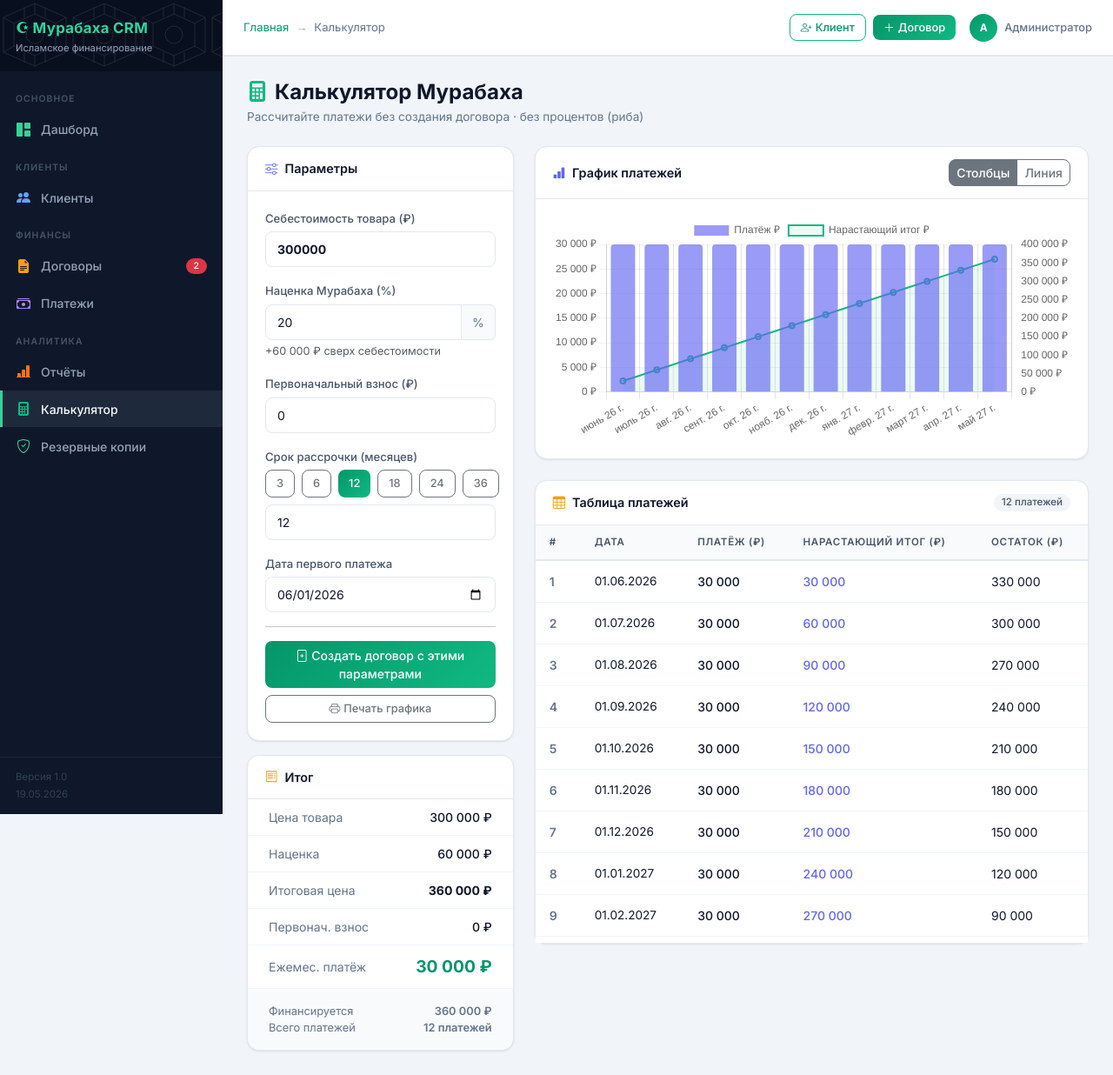
After one commit to nst05/tether-usdt-trc20, a Flask app: page /calculator in a window 1280 px wide. The commit adds this page. Shown: the whole page at 87% size. Run offline with Flask 3, Linux system fonts and the light colour scheme; data comes from the database, SQL or seed files in the repository; some libraries are stand-ins or nearby versions.

Commit message:
Add calculator, payment chart; fix backup and document paths
- New /calculator page: standalone Murabaha calculator with live JS
  computation, full payment schedule table, Chart.js bar+line chart,
  print schedule button, and "create contract" shortcut
- Calculator added to sidebar navigation
- contract/detail: add payment chart (bar per installment, colour-coded
  by status: paid=green, overdue=red, partial=amber, pending=blue)
- backup.py: backup dir now respects CRM_DB_DIR env var — files saved
  next to the DB instead of inside the frozen .exe bundle
- app.py: store db_dir in app.config['DB_DIR']; backup download/delete
  routes use config instead of __file__ — works correctly in exe mode
- Document upload/download already used _get_upload_dir() correctly

https://claude.ai/code/session_01ABVRvfdPK62tpZMGD535Mr

```diff
--- a/crm_islamic/app.py
+++ b/crm_islamic/app.py
@@ -54,6 +54,7 @@ def create_app(config=None):
     app.config['SQLALCHEMY_TRACK_MODIFICATIONS'] = False
     app.config['WTF_CSRF_ENABLED'] = True
 
+    app.config['DB_DIR'] = db_dir
     upload_dir = os.path.join(db_dir, 'uploads')
     os.makedirs(upload_dir, exist_ok=True)
     app.config['UPLOAD_FOLDER'] = upload_dir
@@ -570,8 +571,19 @@ def create_app(config=None):
                 Document.entity_type == 'contract', Document.entity_id == contract_id
             ).order_by(desc(Document.uploaded_at))
         ).scalars().all()
+        schedule_json = [
+            {
+                'installment_num': s.installment_num,
+                'due_date': s.due_date.isoformat() if s.due_date else None,
+                'amount': float(s.amount),
+                'paid_amount': float(s.paid_amount or 0),
+                'status': s.status,
+            }
+            for s in schedule
+        ]
         return render_template('contracts/detail.html',
                                contract=contract, schedule=schedule,
+                               schedule_json=schedule_json,
                                payments=payments, guarantors=guarantors,
                                documents=documents, today=date.today())
 
@@ -908,7 +920,8 @@ def create_app(config=None):
     @app.route('/backups/<int:backup_id>/download')
     def backup_download(backup_id):
         b = db.session.get(Backup, backup_id) or abort(404)
-        filepath = os.path.join(os.path.dirname(__file__), 'backups', b.filename)
+        backup_dir = os.path.join(app.config['DB_DIR'], 'backups')
+        filepath = os.path.join(backup_dir, b.filename)
         if not os.path.exists(filepath):
             abort(404)
         return send_file(filepath, as_attachment=True, download_name=b.filename)
@@ -994,13 +1007,22 @@ def create_app(config=None):
     @app.route('/backups/<int:backup_id>/delete', methods=['POST'])
     def backup_delete(backup_id):
         b = db.session.get(Backup, backup_id) or abort(404)
-        filepath = os.path.join(os.path.dirname(__file__), 'backups', b.filename)
+        backup_dir = os.path.join(app.config['DB_DIR'], 'backups')
+        filepath = os.path.join(backup_dir, b.filename)
         if os.path.exists(filepath):
             os.remove(filepath)
         db.session.delete(b)
         db.session.commit()
         flash('Резервная копия удалена', 'warning')
         return redirect(url_for('backups_list'))
+
+    # ══════════════════════════════════════════════════════════════════════════
+    # CALCULATOR
+    # ══════════════════════════════════════════════════════════════════════════
+
+    @app.route('/calculator')
+    def calculator():
+        return render_template('calculator.html')
 
     # ══════════════════════════════════════════════════════════════════════════
     # SEED DATA
--- a/crm_islamic/templates/base.html
+++ b/crm_islamic/templates/base.html
@@ -746,6 +746,11 @@
       <i class="bi bi-bar-chart-line-fill nav-icon" style="color:#f97316;"></i>
       <span class="nav-label">Отчёты</span>
     </a>
+    <a href="{{ url_for('calculator') }}"
+       class="sidebar-link {% if request.endpoint == 'calculator' %}active{% endif %}">
+      <i class="bi bi-calculator-fill nav-icon" style="color:#10b981;"></i>
+      <span class="nav-label">Калькулятор</span>
+    </a>
     <a href="{{ url_for('backups_list') }}"
        class="sidebar-link {% if 'backup' in (request.endpoint or '') %}active{% endif %}">
       <i class="bi bi-shield-check nav-icon" style="color:#34d399;"></i>
--- /dev/null
+++ b/crm_islamic/templates/calculator.html
@@ -0,0 +1,372 @@
+{% extends 'base.html' %}
+{% block title %}Калькулятор Мурабаха — CRM{% endblock %}
+{% block breadcrumb %}<li class="breadcrumb-item active">Калькулятор</li>{% endblock %}
+
+{% block content %}
+<div class="page-header">
+  <h4><i class="bi bi-calculator-fill me-2" style="color:#10b981;"></i>Калькулятор Мурабаха</h4>
+  <p class="subtitle">Рассчитайте платежи без создания договора · без процентов (риба)</p>
+</div>
+
+<div class="row g-4">
+
+  <!-- ─── Inputs ─── -->
+  <div class="col-lg-4">
+    <div class="card">
+      <div class="card-header"><i class="bi bi-sliders me-2" style="color:#6366f1;"></i>Параметры</div>
+      <div class="card-body">
+
+        <div class="mb-3">
+          <label class="form-label">Себестоимость товара (₽)</label>
+          <input type="number" id="costPrice" class="form-control form-control-lg fw-bold"
+                 value="300000" min="0" step="1000" oninput="calc()">
+        </div>
+
+        <div class="mb-3">
+          <label class="form-label">Наценка Мурабаха (%)</label>
+          <div class="input-group">
+            <input type="number" id="markupPct" class="form-control" value="20" min="0" max="200" step="0.5" oninput="calc()">
+            <span class="input-group-text">%</span>
+          </div>
+          <div class="form-text" id="markupRubHint"></div>
+        </div>
+
+        <div class="mb-3">
+          <label class="form-label">Первоначальный взнос (₽)</label>
+          <input type="number" id="downPayment" class="form-control" value="0" min="0" step="1000" oninput="calc()">
+          <div class="form-text" id="downPctHint"></div>
+        </div>
+
+        <div class="mb-3">
+          <label class="form-label">Срок рассрочки (месяцев)</label>
+          <div class="d-flex gap-2 mb-2">
+            {% for m in [3,6,12,18,24,36] %}
+            <button type="button" class="btn btn-sm btn-outline-secondary month-btn" data-m="{{ m }}"
+                    onclick="setMonths({{ m }})">{{ m }}</button>
+            {% endfor %}
+          </div>
+          <input type="number" id="months" class="form-control" value="12" min="1" max="120" oninput="calc();highlightMonthBtn()">
+        </div>
+
+        <div class="mb-3">
+          <label class="form-label">Дата первого платежа</label>
+          <input type="date" id="firstDate" class="form-control" oninput="calc()">
+        </div>
+
+        <hr>
+        <div class="d-grid gap-2">
+          <button class="btn btn-success" onclick="createContract()">
+            <i class="bi bi-file-plus me-1"></i>Создать договор с этими параметрами
+          </button>
+          <button class="btn btn-outline-secondary btn-sm" onclick="printSchedule()">
+            <i class="bi bi-printer me-1"></i>Печать графика
+          </button>
+        </div>
+
+      </div>
+    </div>
+
+    <!-- Result summary -->
+    <div class="card mt-3" id="summaryCard">
+      <div class="card-header"><i class="bi bi-receipt me-2" style="color:#f59e0b;"></i>Итог</div>
+      <div class="card-body p-0">
+        <div class="info-row px-4"><span class="label">Цена товара</span><span class="value" id="rCost">—</span></div>
+        <div class="info-row px-4"><span class="label">Наценка</span><span class="value" id="rMarkup">—</span></div>
+        <div class="info-row px-4"><span class="label">Итоговая цена</span><span class="value fw-bold" id="rTotal">—</span></div>
+        <div class="info-row px-4"><span class="label">Первонач. взнос</span><span class="value" id="rDown">—</span></div>
+        <div class="info-row px-4 mb-0">
+          <span class="label">Ежемес. платёж</span>
+          <span class="value" id="rMonthly"
+                style="font-size:1.2rem;font-weight:800;color:var(--primary-dark);">—</span>
+        </div>
+        <div class="px-4 py-3" style="background:#f8fafc;border-radius:0 0 var(--radius) var(--radius);">
+          <div class="d-flex justify-content-between" style="font-size:.8rem;color:var(--text-muted);">
+            <span>Финансируется</span><span id="rFinanced" style="font-weight:600;"></span>
+          </div>
+          <div class="d-flex justify-content-between" style="font-size:.8rem;color:var(--text-muted);">
+            <span>Всего платежей</span><span id="rCount" style="font-weight:600;"></span>
+          </div>
+        </div>
+      </div>
+    </div>
+  </div>
+
+  <!-- ─── Chart + Schedule ─── -->
+  <div class="col-lg-8">
+
+    <!-- Chart -->
+    <div class="card mb-4">
+      <div class="card-header d-flex justify-content-between align-items-center">
+        <span><i class="bi bi-bar-chart-fill me-2" style="color:#6366f1;"></i>График платежей</span>
+        <div class="btn-group btn-group-sm" role="group">
+          <button type="button" class="btn btn-outline-secondary active" id="btnBar" onclick="switchChart('bar')">Столбцы</button>
+          <button type="button" class="btn btn-outline-secondary" id="btnLine" onclick="switchChart('line')">Линия</button>
+        </div>
+      </div>
+      <div class="card-body">
+        <canvas id="scheduleChart" height="130"></canvas>
+      </div>
+    </div>
+
+    <!-- Schedule table -->
+    <div class="card" id="scheduleCard">
+      <div class="card-header d-flex justify-content-between align-items-center">
+        <span><i class="bi bi-table me-2" style="color:#f59e0b;"></i>Таблица платежей</span>
+        <span class="badge badge-closed" id="rowCount"></span>
+      </div>
+      <div class="table-responsive" style="max-height:480px;overflow-y:auto;">
+        <table class="table mb-0" id="scheduleTable">
+          <thead style="position:sticky;top:0;z-index:1;background:var(--card-bg);">
+            <tr>
+              <th>#</th>
+              <th>Дата</th>
+              <th>Платёж (₽)</th>
+              <th>Нарастающий итог (₽)</th>
+              <th>Остаток (₽)</th>
+            </tr>
+          </thead>
+          <tbody id="scheduleBody">
+            <tr><td colspan="5" class="text-center py-4" style="color:var(--text-muted);">Заполните параметры выше</td></tr>
+          </tbody>
+        </table>
+      </div>
+    </div>
+
+  </div>
+</div>
+{% endblock %}
+
+{% block scripts %}
+<script src="https://cdn.jsdelivr.net/npm/chart.js@4.4.0/dist/chart.umd.min.js"></script>
+<script>
+// ── Helpers ──────────────────────────────────────────────────────────────────
+const fmt = v => new Intl.NumberFormat('ru-RU', {maximumFractionDigits:0}).format(v);
+const $ = id => document.getElementById(id);
+
+let chart = null;
+let chartType = 'bar';
+let lastSchedule = [];
+
+// Set default first-payment date = 1st of next month
+(function() {
+  const d = new Date();
+  d.setMonth(d.getMonth() + 1);
+  d.setDate(1);
+  $('firstDate').value = d.toISOString().slice(0,10);
+  highlightMonthBtn();
+  calc();
+})();
+
+function setMonths(m) {
+  $('months').value = m;
+  highlightMonthBtn();
+  calc();
+}
+
+function highlightMonthBtn() {
+  const v = parseInt($('months').value);
+  document.querySelectorAll('.month-btn').forEach(b => {
+    b.classList.toggle('btn-primary', parseInt(b.dataset.m) === v);
+    b.classList.toggle('btn-outline-secondary', parseInt(b.dataset.m) !== v);
+  });
+}
+
+// ── Main calculation ──────────────────────────────────────────────────────────
+function calc() {
+  const cost    = parseFloat($('costPrice').value)   || 0;
+  const pct     = parseFloat($('markupPct').value)   || 0;
+  const down    = parseFloat($('downPayment').value) || 0;
+  const months  = parseInt($('months').value)        || 1;
+  const dateStr = $('firstDate').value;
+
+  const markupAmt  = cost * pct / 100;
+  const totalPrice = cost + markupAmt;
+  const financed   = Math.max(0, totalPrice - down);
+  const monthly    = months > 0 ? financed / months : 0;
+
+  // Hints
+  $('markupRubHint').textContent = markupAmt > 0
+    ? `+${fmt(markupAmt)} ₽ сверх себестоимости` : '';
+  $('downPctHint').textContent = (down > 0 && totalPrice > 0)
+    ? `${(down/totalPrice*100).toFixed(1)}% от цены` : '';
+
+  // Summary
+  $('rCost').textContent    = fmt(cost)      + ' ₽';
+  $('rMarkup').textContent  = fmt(markupAmt) + ' ₽';
+  $('rTotal').textContent   = fmt(totalPrice)+ ' ₽';
+  $('rDown').textContent    = fmt(down)      + ' ₽';
+  $('rMonthly').textContent = fmt(monthly)   + ' ₽';
+  $('rFinanced').textContent= fmt(financed)  + ' ₽';
+  $('rCount').textContent   = months + ' платежей';
+
+  // Build schedule
+  const schedule = [];
+  let cumulative = 0;
+  let remaining  = financed;
+  let baseDate   = dateStr ? new Date(dateStr) : new Date();
+
+  for (let i = 1; i <= months; i++) {
+    const payment = i < months ? monthly : remaining; // last payment handles rounding
+    cumulative += payment;
+    remaining  -= payment;
+
+    const d = new Date(baseDate);
+    d.setMonth(baseDate.getMonth() + (i - 1));
+
+    schedule.push({
+      num: i,
+      date: d,
+      payment,
+      cumulative,
+      remaining: Math.max(0, remaining),
+    });
+  }
+
+  lastSchedule = schedule;
+  renderTable(schedule);
+  renderChart(schedule);
+  $('rowCount').textContent = months + ' платежей';
+}
+
+// ── Table ────────────────────────────────────────────────────────────────────
+function renderTable(schedule) {
+  const tbody = $('scheduleBody');
+  if (!schedule.length) {
+    tbody.innerHTML = '<tr><td colspan="5" class="text-center py-4" style="color:var(--text-muted);">Нет данных</td></tr>';
+    return;
+  }
+  tbody.innerHTML = schedule.map((s, i) => {
+    const dateStr = s.date.toLocaleDateString('ru-RU', {day:'2-digit',month:'2-digit',year:'numeric'});
+    const isLast  = i === schedule.length - 1;
+    return `<tr${isLast ? ' style="font-weight:700;background:#f0fdf4;"' : ''}>
+      <td style="color:var(--text-muted);font-weight:600;">${s.num}</td>
+      <td style="font-size:.85rem;">${dateStr}</td>
+      <td style="font-weight:500;">${fmt(s.payment)}</td>
+      <td style="color:#6366f1;font-weight:500;">${fmt(s.cumulative)}</td>
+      <td style="color:${s.remaining < 1 ? '#059669' : 'var(--text)'};">${fmt(Math.max(0,s.remaining))}</td>
+    </tr>`;
+  }).join('');
+}
+
+// ── Chart ────────────────────────────────────────────────────────────────────
+function renderChart(schedule) {
+  const labels  = schedule.map(s => s.date.toLocaleDateString('ru-RU',{month:'short',year:'2-digit'}));
+  const values  = schedule.map(s => Math.round(s.payment));
+  const cumData = schedule.map(s => Math.round(s.cumulative));
+
+  const ctx = $('scheduleChart').getContext('2d');
+  if (chart) chart.destroy();
+
+  chart = new Chart(ctx, {
+    type: chartType === 'bar' ? 'bar' : 'line',
+    data: {
+      labels,
+      datasets: [
+        {
+          label: 'Платёж ₽',
+          data: values,
+          backgroundColor: 'rgba(99,102,241,0.65)',
+          borderColor: '#6366f1',
+          borderRadius: 4,
+          borderWidth: chartType === 'line' ? 2 : 0,
+          fill: chartType === 'line',
+          tension: 0.3,
+          yAxisID: 'y',
+        },
+        {
+          label: 'Нарастающий итог ₽',
+          data: cumData,
+          type: 'line',
+          borderColor: '#10b981',
+          backgroundColor: 'rgba(16,185,129,0.08)',
+          borderWidth: 2,
+          pointRadius: schedule.length <= 24 ? 3 : 0,
+          fill: true,
+          tension: 0.3,
+          yAxisID: 'y1',
+        }
+      ]
+    },
+    options: {
+      responsive: true,
+      interaction: {mode:'index', intersect:false},
+      plugins: {
+        legend: {position:'top'},
+        tooltip: {
+          callbacks: {
+            label: ctx => `${ctx.dataset.label}: ${fmt(ctx.parsed.y)} ₽`
+          }
+        }
+      },
+      scales: {
+        y:  {position:'left',  ticks:{callback: v => fmt(v)+' ₽'}, grid:{color:'rgba(0,0,0,.05)'}},
+        y1: {position:'right', ticks:{callback: v => fmt(v)+' ₽'}, grid:{display:false}},
+      }
+    }
+  });
+}
+
+function switchChart(type) {
+  chartType = type;
+  $('btnBar').classList.toggle('active', type==='bar');
+  $('btnLine').classList.toggle('active', type==='line');
+  renderChart(lastSchedule);
+}
+
+// ── Actions ───────────────────────────────────────────────────────────────────
+function createContract() {
+  const cost   = $('costPrice').value;
+  const pct    = $('markupPct').value;
+  const down   = $('downPayment').value;
+  const months = $('months').value;
+  const date   = $('firstDate').value;
+  window.location.href = `/contracts/new?calc_cost=${cost}&calc_markup=${pct}&calc_down=${down}&calc_months=${months}&calc_date=${date}`;
+}
+
+function printSchedule() {
+  const win = window.open('', '_blank');
+  const rows = lastSchedule.map(s => {
+    const d = s.date.toLocaleDateString('ru-RU');
+    return `<tr><td>${s.num}</td><td>${d}</td><td>${fmt(s.payment)} ₽</td><td>${fmt(s.cumulative)} ₽</td><td>${fmt(Math.max(0,s.remaining))} ₽</td></tr>`;
+  }).join('');
+
+  const cost    = parseFloat($('costPrice').value)||0;
+  const pct     = parseFloat($('markupPct').value)||0;
+  const down    = parseFloat($('downPayment').value)||0;
+  const months  = parseInt($('months').value)||1;
+  const markup  = cost*pct/100;
+  const total   = cost+markup;
+  const monthly = (total-down)/months;
+
+  win.document.write(`<!DOCTYPE html><html><head><meta charset="utf-8">
+    <title>График платежей Мурабаха</title>
+    <style>
+      body{font-family:Arial,sans-serif;padding:20px;color:#111}
+      h2{margin-bottom:4px}
+      .sub{color:#666;font-size:.9rem;margin-bottom:20px}
+      .summary{display:flex;gap:24px;margin-bottom:20px;flex-wrap:wrap}
+      .s-item{background:#f8f8f8;padding:12px 20px;border-radius:8px}
+      .s-label{font-size:.75rem;color:#666;text-transform:uppercase}
+      .s-val{font-size:1.1rem;font-weight:700}
+      table{width:100%;border-collapse:collapse}
+      th,td{padding:8px 12px;border:1px solid #ddd;text-align:left}
+      th{background:#f0f0f0;font-weight:600}
+      tr:nth-child(even){background:#fafafa}
+      @media print{body{padding:10px}}
+    </style></head><body>
+    <h2>☪ График платежей Мурабаха</h2>
+    <div class="sub">Сформирован: ${new Date().toLocaleDateString('ru-RU')}</div>
+    <div class="summary">
+      <div class="s-item"><div class="s-label">Себестоимость</div><div class="s-val">${fmt(cost)} ₽</div></div>
+      <div class="s-item"><div class="s-label">Наценка ${pct}%</div><div class="s-val">${fmt(markup)} ₽</div></div>
+      <div class="s-item"><div class="s-label">Итоговая цена</div><div class="s-val">${fmt(total)} ₽</div></div>
+      <div class="s-item"><div class="s-label">Взнос</div><div class="s-val">${fmt(down)} ₽</div></div>
+      <div class="s-item"><div class="s-label">Ежемес. платёж</div><div class="s-val" style="color:#1a56db">${fmt(monthly)} ₽</div></div>
+    </div>
+    <table><thead><tr><th>#</th><th>Дата</th><th>Платёж</th><th>Нарастающий итог</th><th>Остаток</th></tr></thead>
+    <tbody>${rows}</tbody></table>
+    <script>window.print();<\/script></body></html>`);
+  win.document.close();
+}
+</script>
+{% endblock %}
```
Also changed, not shown: crm_islamic/backup.py (+13 -11 lines), crm_islamic/templates/contracts/detail.html (+68 -1 lines).
